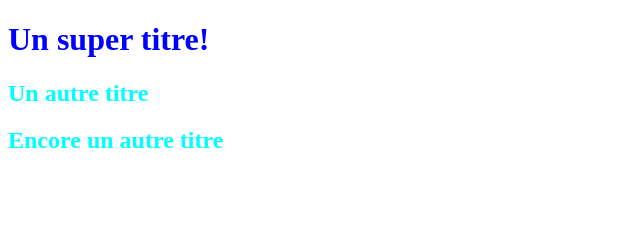
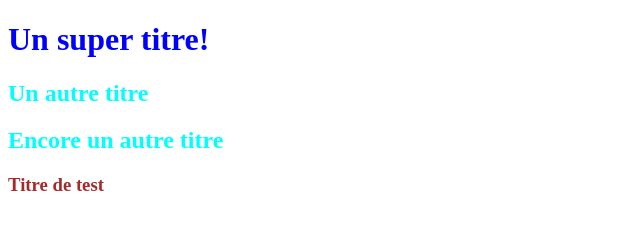
Before and after one commit to Elzixe/OpenclarssromsProject, a plain HTML site: page index.html in a window 1280 px wide. Shown: the whole page, without its empty margins (0-640 px from the left). Drawn offline with Linux system fonts and the light colour scheme.

Commit message:
ajout h3

```diff
--- a/index.html
+++ b/index.html
@@ -8,5 +8,6 @@
     <h1>Un super titre!</h1>
     <h2>Un autre titre</h2>
     <h2>Encore un autre titre</h2>
+    <h3>Titre de test</h3>
   </body>
 </html>
```
